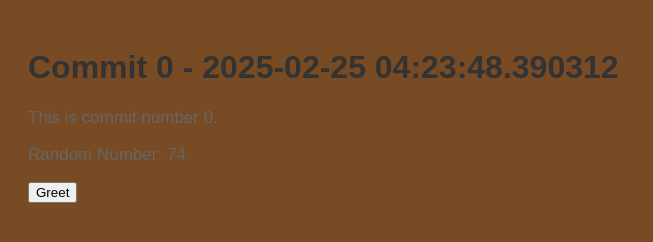
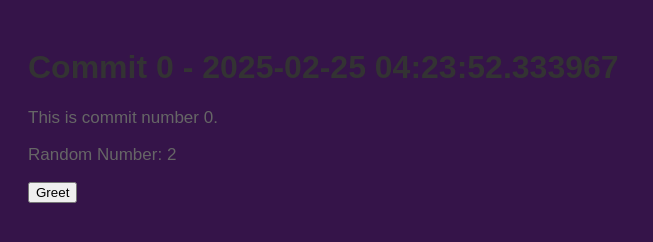
Before and after one commit to broilermares3/myrep-repo-20250225042336, a plain HTML site: page index.html in a window 1280 px wide. Shown: the whole page, without its empty margins (0-653 px from the left). Drawn offline with Linux system fonts and the light colour scheme.

Commit message:
📝 Commit 0 with HTML, CSS, and JS

```diff
--- a/index.html
+++ b/index.html
@@ -2,13 +2,13 @@
     <!DOCTYPE html>
     <html>
     <head>
-        <title>Commit 0 - 2025-02-25 04:23:48.390312</title>
+        <title>Commit 0 - 2025-02-25 04:23:52.333967</title>
         <link rel="stylesheet" href="style.css">
     </head>
     <body>
-        <h1>Commit 0 - 2025-02-25 04:23:48.390312</h1>
+        <h1>Commit 0 - 2025-02-25 04:23:52.333967</h1>
         <p>This is commit number 0.</p>
-        <p>Random Number: 74</p>
+        <p>Random Number: 2</p>
         <button onclick="greet()">Greet</button>
         <script src="script.js"></script>
     </body>
--- a/style.css
+++ b/style.css
@@ -1,7 +1,7 @@
 
     body {
         font-family: Arial, sans-serif;
-        background-color: #784b25;
+        background-color: #351449;
         padding: 20px;
     }
     h1 {
```
